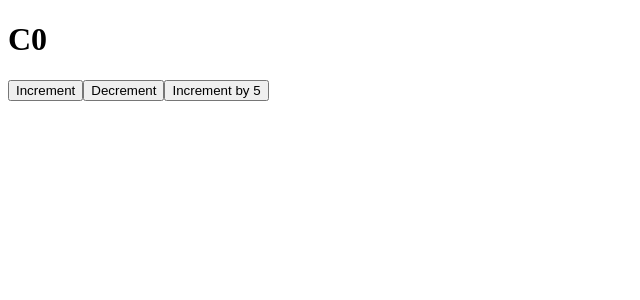
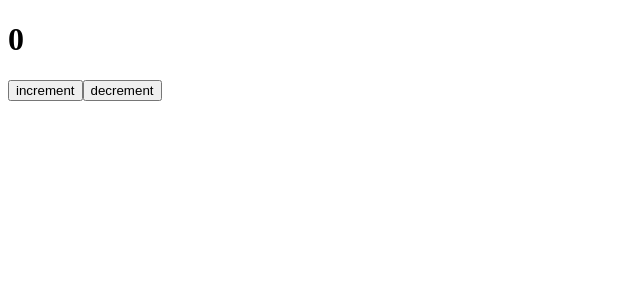
Before and after one commit to acciojob/counter-redux-gautamsiddharth09, a React app: page / in a window 1280 px wide. Shown: the top 300 px of the page, without its empty margins (0-640 px from the left). Built offline with nearby package versions, Linux system fonts and the light colour scheme.

Commit message:
fix UI text for cypress

```diff
--- a/src/components/App.js
+++ b/src/components/App.js
@@ -1,6 +1,6 @@
 import React from "react"
 import { useDispatch, useSelector } from "react-redux"
-import { increment, decrement, incrementByValue } from "../app/CounterSlice"
+import { increment, decrement } from "../app/CounterSlice"
 
 const App = () => {
   const dispatch = useDispatch()
@@ -8,12 +8,17 @@
 
   return (
     <div>
-      <h1>C{count}</h1>
+      {/* 1st child */}
+      <h1>{count}</h1>
 
-      <button onClick={() => dispatch(increment())}>Increment</button>
-      <button onClick={() => dispatch(decrement())}>Decrement</button>
-      <button onClick={() => dispatch(incrementByValue(5))}>
-        Increment by 5
+      {/* 2nd child */}
+      <button onClick={() => dispatch(increment())}>
+        increment
+      </button>
+
+      {/* 3rd child */}
+      <button onClick={() => dispatch(decrement())}>
+        decrement
       </button>
     </div>
   )
```
